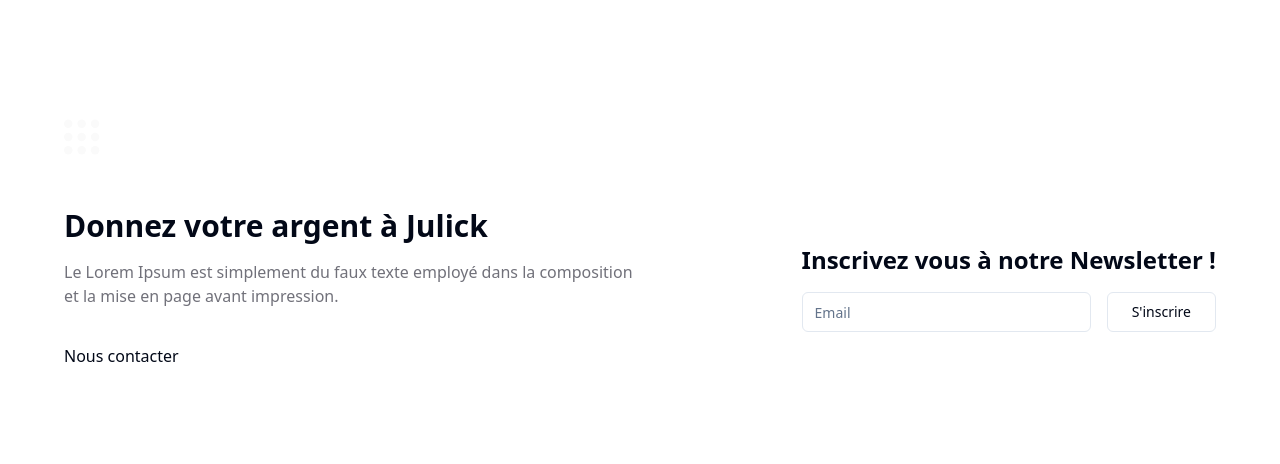
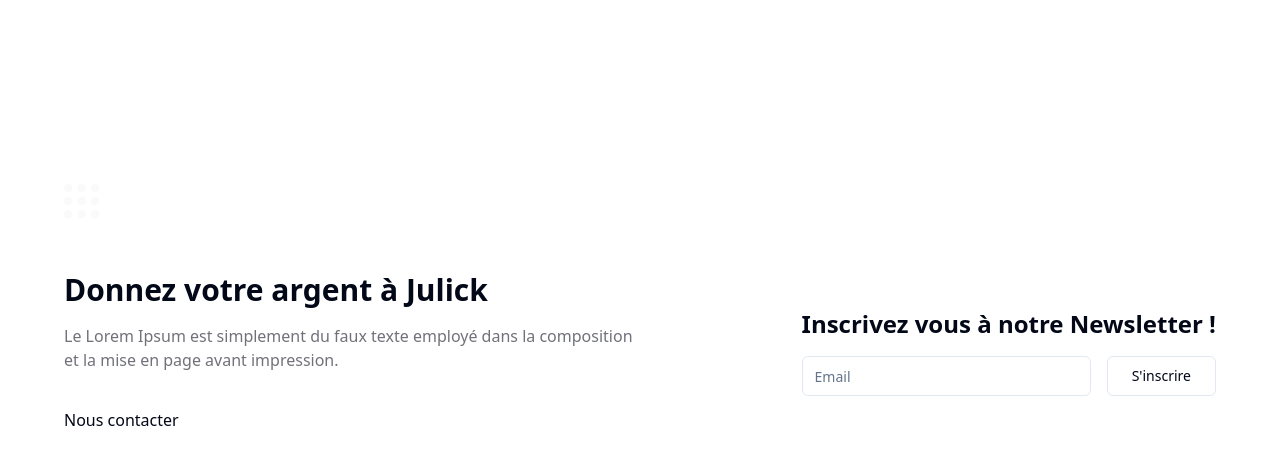
Before and after one commit to UnMugViolet/clench-fakeapp, a Vue app: page / in a window 1280 px wide. Shown: the part 2782-3246 px from the top of the page. Built offline with nearby package versions, Linux system fonts and the light colour scheme.

Commit message:
Update style footer

```diff
--- a/src/components/Footer.vue
+++ b/src/components/Footer.vue
@@ -5,7 +5,7 @@
 
 </script>
 <template>
-    <footer class="flex flex-col w-full px-16 pb-4 pt-12 gap-8">
+    <footer class="flex flex-col w-full px-16 pb-4 pt-28 gap-8">
         <div class="">
             <router-link to="/">
                 <img src="@/assets/icones/logo.svg" alt="Vue logo" width="175" height="175" />
```
